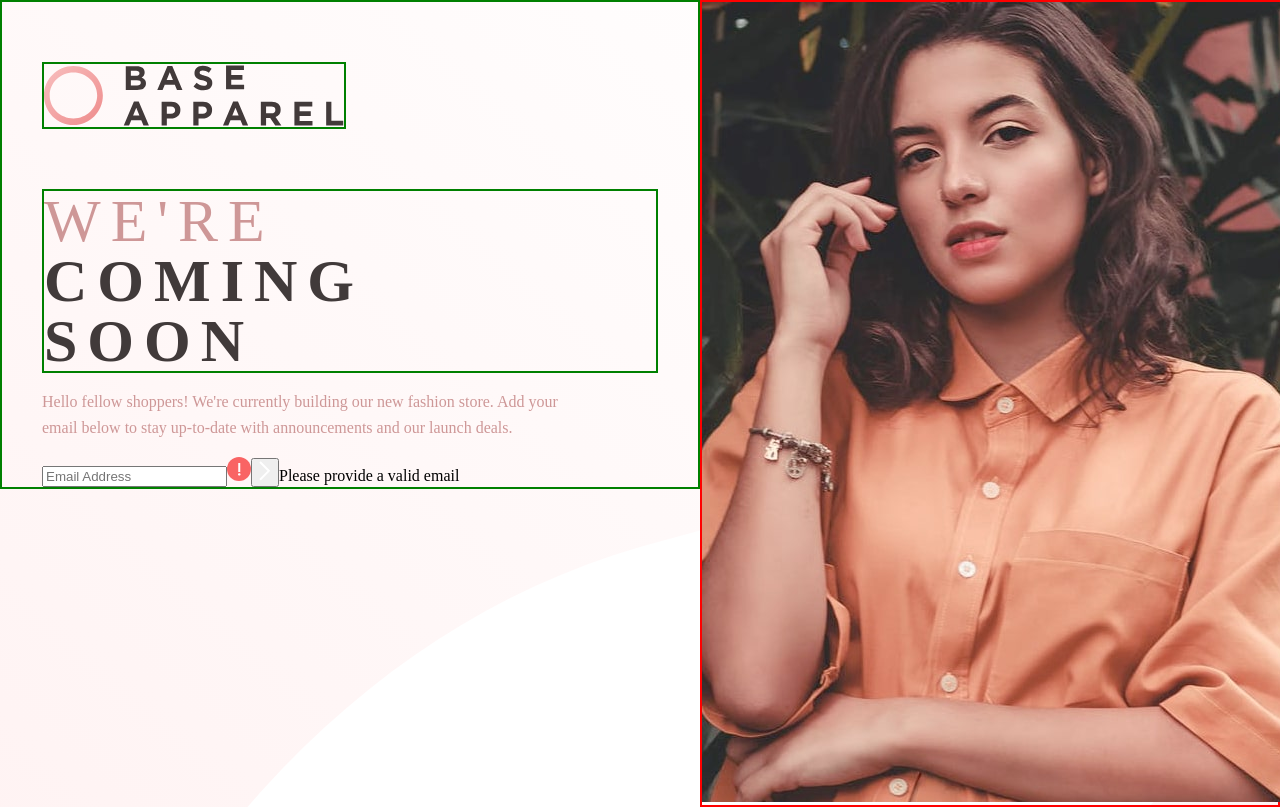
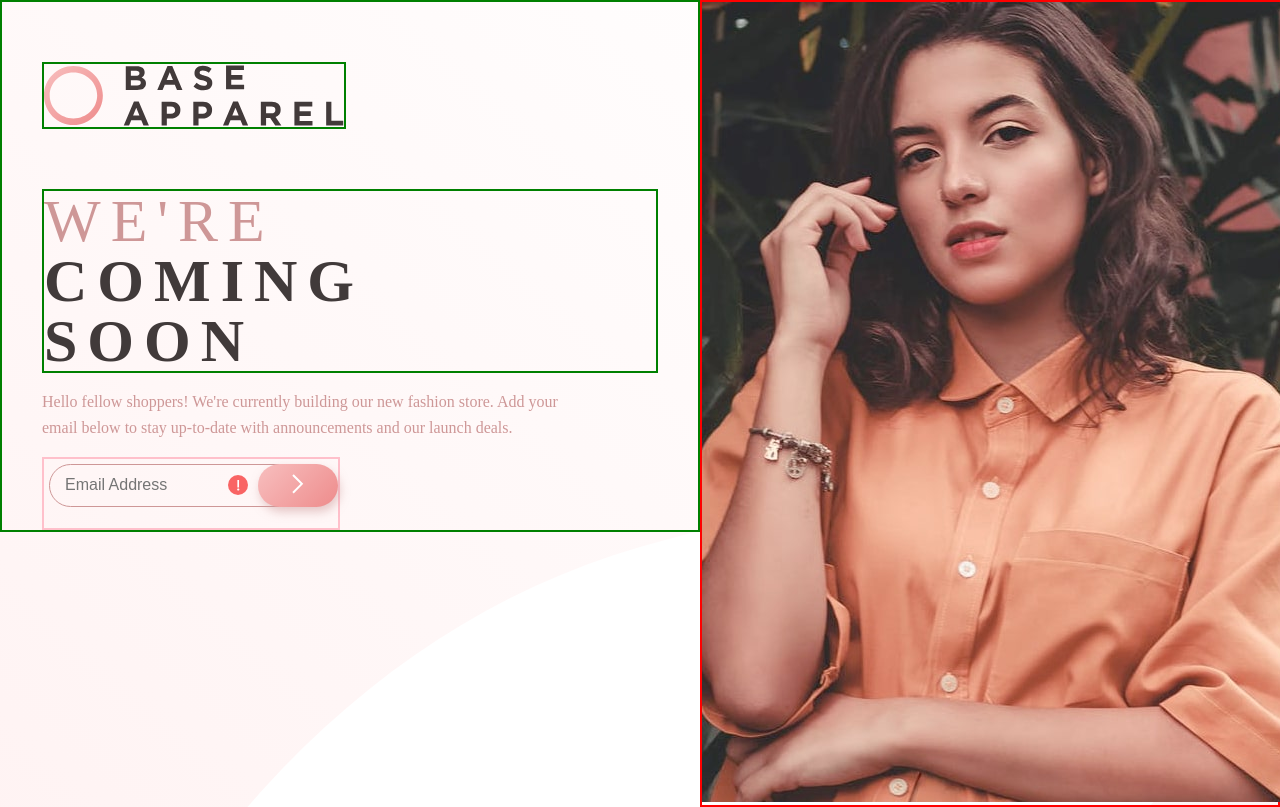
Before and after one commit to jshin720/baseApparelComponent, a React (Create React App) app: page / in a window 1280 px wide. Shown: the top 807 px of the page. Built offline with nearby package versions, Linux system fonts and the light colour scheme.

Commit message:
finished input css

```diff
--- a/src/components/card/Card.jsx
+++ b/src/components/card/Card.jsx
@@ -33,7 +33,7 @@ function Card() {
           <img src={desktopImg} alt="desktop" className="desktop-img" />
           <source
             media="(min-width: 768px)"
-            srcset={mobileImg}
+            srcSet={mobileImg}
             alt="mobile"
             className="mobile-img"
           />
--- a/src/components/input/EmailInput.jsx
+++ b/src/components/input/EmailInput.jsx
@@ -1,6 +1,7 @@
 import React, { useState, useEffect } from "react";
 import arrow from "../../images/icon-arrow.svg";
 import errorIcon from "../../images/icon-error.svg";
+import "./emailinput.css";
 
 function EmailInput() {
   const [error, setError] = useState(false);
@@ -34,12 +35,16 @@ function EmailInput() {
           placeholder="Email Address"
           required
         />
-        <img src={errorIcon} alt="errorIcon"  className="errorIcon"/>
         <button type="submit">
-        <img src={arrow} alt="arrow" className="arrowIcon"/>
+          <img src={arrow} alt="arrow" className="arrowIcon" />
         </button>
-        <small>Please provide a valid email</small>
-        {error ? <small style={{ color: "red" }}>{message} </small> : null}
+        {/* <small className="email-message">Please provide a valid email</small> */}
+        {!error ? (
+          <small className="error-message" style={{ color: "red" }}>
+            <img src={errorIcon} alt="errorIcon" className="errorIcon" />
+            {message}{" "}
+          </small>
+        ) : null}
       </form>
     </>
   );
--- a/src/components/input/emailinput.css
+++ b/src/components/input/emailinput.css
@@ -1,14 +1,42 @@
 .email-container {
-  border: 2px solid green;
-  padding: 0.2em;
-}
-
-.email-form {
+  /* width: 120%; */
   border: 2px solid pink;
+  position: relative;
 
 }
 
+input {
+  margin: 5px;
+  background-color: transparent;
+  border: 1px solid hsl(0, 36%, 70%);
+  border-radius: 50px;
+  padding: 15px;
+  height: 11px;
+  width: 80%;
+  font-size: 16px;
+}
+button {
+  background-image: linear-gradient(135deg, hsl(0, 80%, 86%), hsl(0, 74%, 74%));
+  box-shadow: 2px 5px 10px hsla(0, 36%, 70%, 0.5);
+  border: none;
+  border-radius: 50px;
+  padding: 10px;
+  position: absolute;
+  top: 5px;
+  right: 0;
+  width: 80px;
+}
 
-button {
+.errorIcon {
+  position: absolute;
+  top: 16px;
+  right: 90px;
+  /* transform: translateY(25%); */
+  height: 20px;
+}
 
+.error-message {
+  /* display: block; */
+  margin: 4em 1.4em;
+  /* border: 2px solid red; */
 }
```
